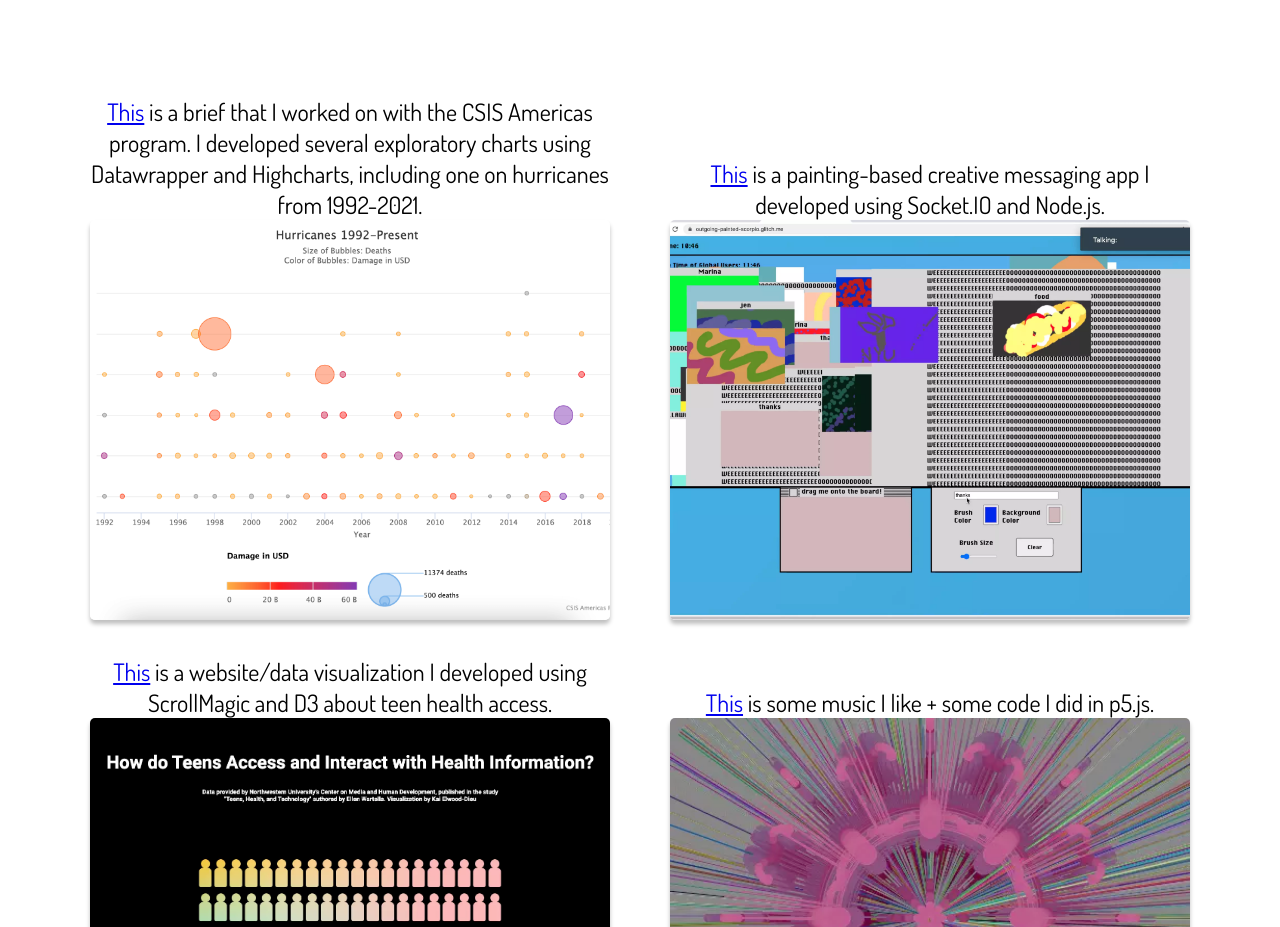
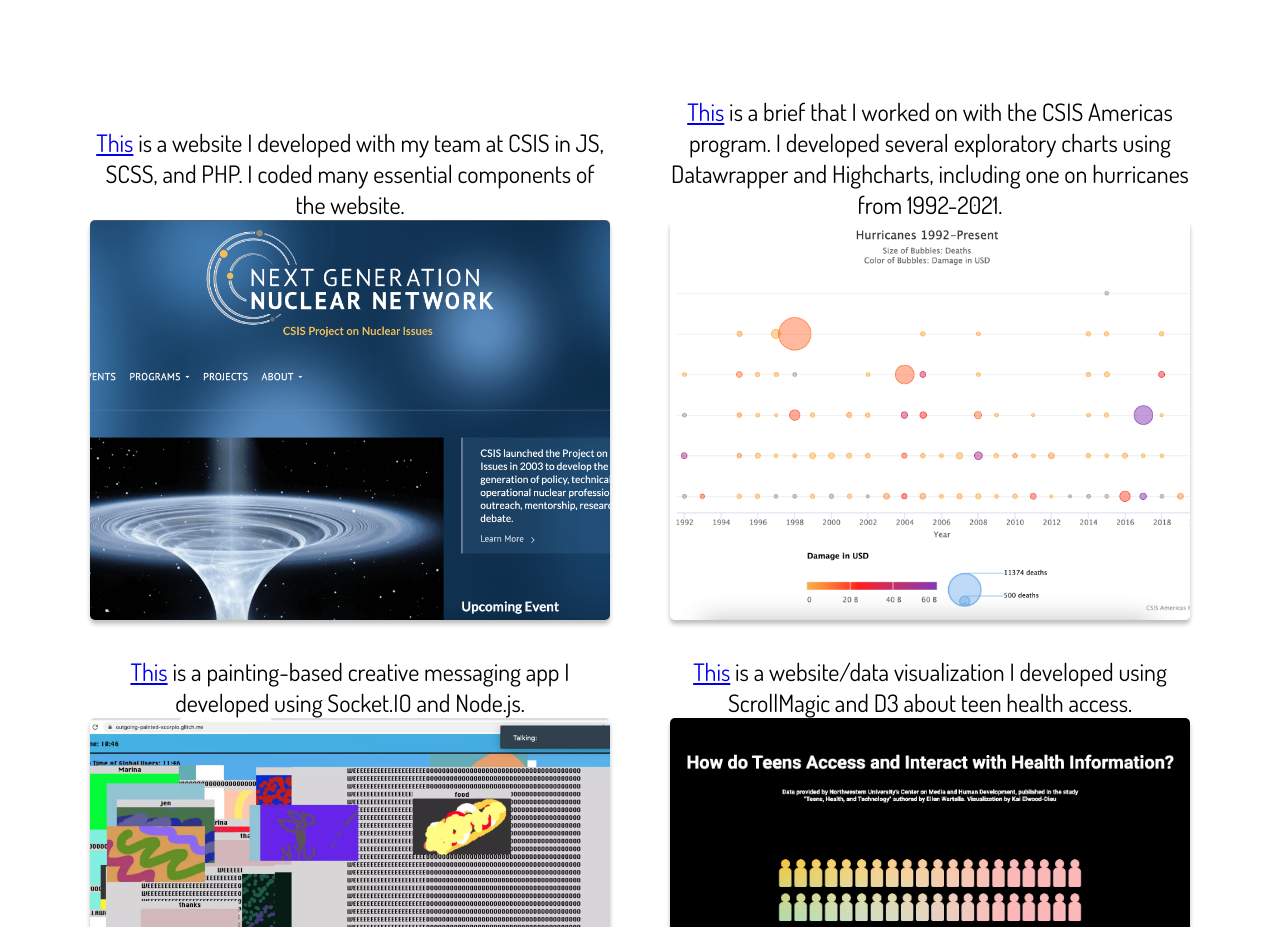
Before and after one commit to KaiElwood/KaiElwood.github.io, a plain HTML site: page index.html in a window 1280 px wide. Shown: the part 2220-3147 px from the top of the page. Drawn offline with Linux system fonts and the light colour scheme.

Commit message:
added one more project

```diff
--- a/index.html
+++ b/index.html
@@ -71,6 +71,19 @@
 
     <!-- grid -->
     <div class="projectcontainer">
+      <div class="card">
+        <p>
+          <a href="https://nuclearnetwork.csis.org/">This</a> is a website I developed with my team at CSIS in JS, SCSS, and PHP. I coded many essential components of the website.
+        </p>
+        <div class="imgcontainer">
+          <a href="https://nuclearnetwork.csis.org/">
+            <picture>
+              <!-- <source type="image/webp" srcset="/Work/imgs/project-results.webp"> -->
+              <img src="/Work/imgs/nuclear-network-home.png" alt="PONI Nuclear Network Home Page">
+            </picture>
+          </a>
+        </div>
+      </div>
       <div class="card">
         <p>
           <a href="https://www.csis.org/features/digital-transformation-western-hemisphere">This</a> is a brief that I worked on with the CSIS Americas program. I developed several exploratory charts using Datawrapper and Highcharts, including one on hurricanes from 1992-2021.
```
Also changed, not shown: Work/imgs/nuclear-network-home.png (added), 4 other files.
